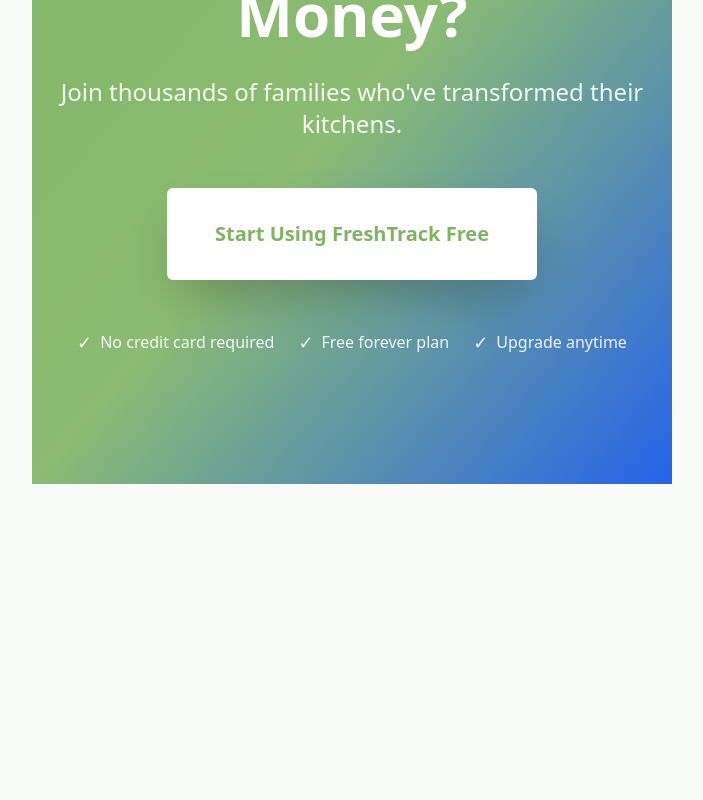
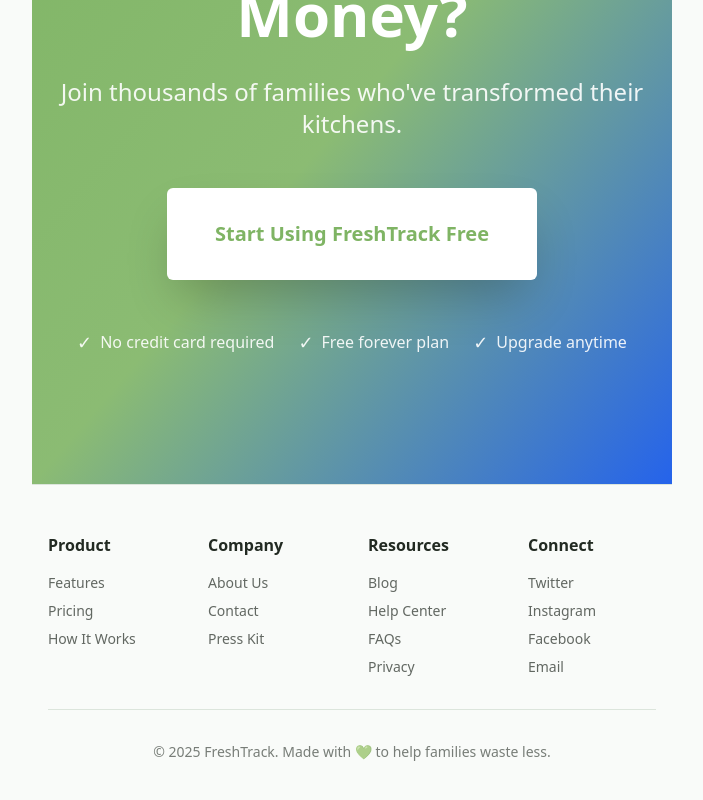
Before and after one commit to ddamato-app/receipt-recipe-radar, a React (Vite) app: page /landing in a window 1280 px wide. Shown: the part 6503-7303 px from the top of the page, without its empty margins (288-991 px from the left). Before the commit the page ends 7091 px from the top, so only its background shows below. Built offline with nearby package versions, Linux system fonts and the light colour scheme.

Commit message:
Add footer to landing page

```diff
--- a/src/pages/Landing.tsx
+++ b/src/pages/Landing.tsx
@@ -453,6 +453,60 @@ const Landing = () => {
           </div>
         </div>
       </section>
+
+      {/* Footer */}
+      <footer className="bg-background border-t border-border">
+        <div className="max-w-7xl mx-auto px-4 py-12">
+          <div className="grid grid-cols-2 md:grid-cols-4 gap-8 mb-8">
+            {/* Product */}
+            <div className="space-y-4">
+              <h3 className="font-semibold text-foreground">Product</h3>
+              <ul className="space-y-2 text-sm text-foreground/70">
+                <li><a href="#" className="hover:text-primary transition-colors">Features</a></li>
+                <li><a href="#" className="hover:text-primary transition-colors">Pricing</a></li>
+                <li><a href="#" className="hover:text-primary transition-colors">How It Works</a></li>
+              </ul>
+            </div>
+
+            {/* Company */}
+            <div className="space-y-4">
+              <h3 className="font-semibold text-foreground">Company</h3>
+              <ul className="space-y-2 text-sm text-foreground/70">
+                <li><a href="#" className="hover:text-primary transition-colors">About Us</a></li>
+                <li><a href="#" className="hover:text-primary transition-colors">Contact</a></li>
+                <li><a href="#" className="hover:text-primary transition-colors">Press Kit</a></li>
+              </ul>
+            </div>
+
+            {/* Resources */}
+            <div className="space-y-4">
+              <h3 className="font-semibold text-foreground">Resources</h3>
+              <ul className="space-y-2 text-sm text-foreground/70">
+                <li><a href="#" className="hover:text-primary transition-colors">Blog</a></li>
+                <li><a href="#" className="hover:text-primary transition-colors">Help Center</a></li>
+                <li><a href="#" className="hover:text-primary transition-colors">FAQs</a></li>
+                <li><a href="#" className="hover:text-primary transition-colors">Privacy</a></li>
+              </ul>
+            </div>
+
+            {/* Connect */}
+            <div className="space-y-4">
+              <h3 className="font-semibold text-foreground">Connect</h3>
+              <ul className="space-y-2 text-sm text-foreground/70">
+                <li><a href="#" className="hover:text-primary transition-colors">Twitter</a></li>
+                <li><a href="#" className="hover:text-primary transition-colors">Instagram</a></li>
+                <li><a href="#" className="hover:text-primary transition-colors">Facebook</a></li>
+                <li><a href="#" className="hover:text-primary transition-colors">Email</a></li>
+              </ul>
+            </div>
+          </div>
+
+          {/* Bottom Bar */}
+          <div className="pt-8 border-t border-border text-center text-sm text-foreground/60">
+            © 2025 FreshTrack. Made with 💚 to help families waste less.
+          </div>
+        </div>
+      </footer>
     </div>
   );
 };
```
